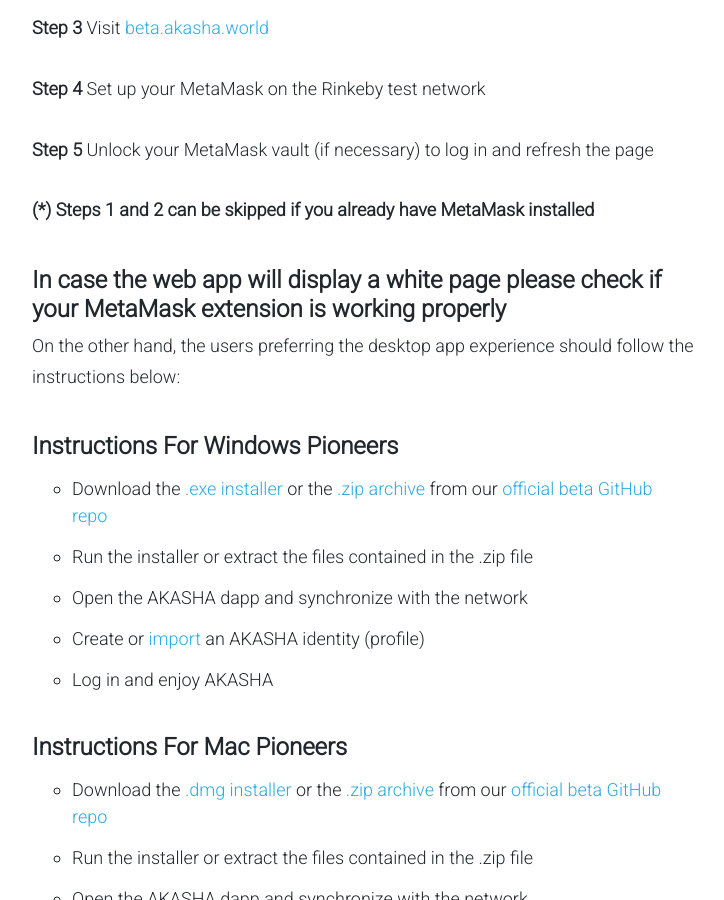
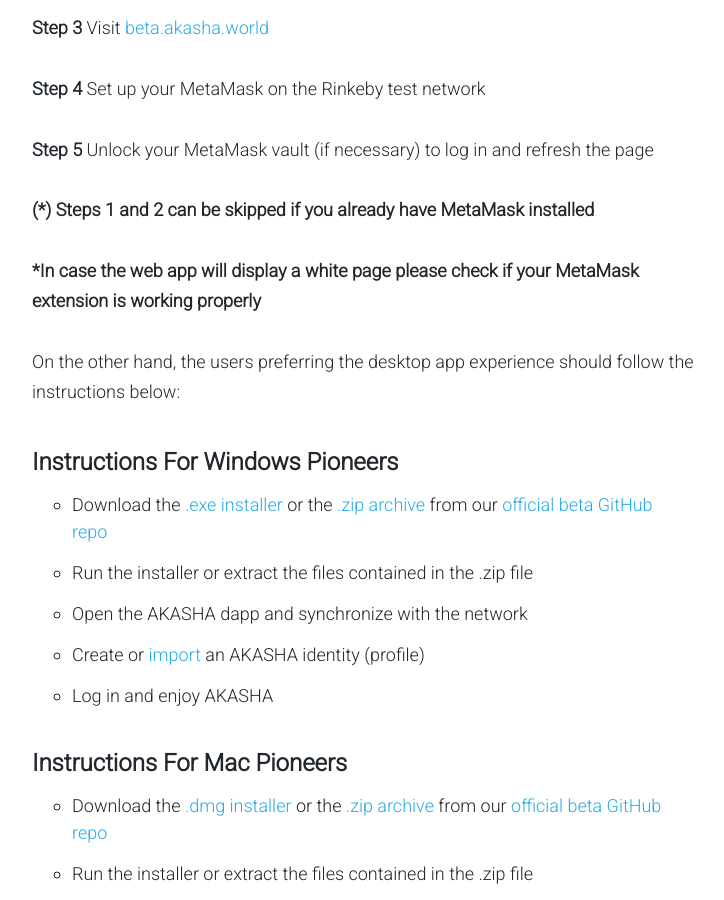
Before and after one commit to AKASHAorg/blog.akasha.world, a Jekyll site: the page built from _posts/2018-04-10-akasha-web-mend-the-gap.md, in a window 1280 px wide and 900 px high, scrolled down 9904 px. Shown: the whole window, without its empty margins (268-992 px from the left). Built offline with Jekyll 4.4.1, drawn with Linux system fonts in a browser that asks for light colours; comment, search, counter and statistics services are not loaded.

```diff
--- a/_posts/2018-04-10-akasha-web-mend-the-gap.md
+++ b/_posts/2018-04-10-akasha-web-mend-the-gap.md
@@ -156,7 +156,7 @@ And now, without further ado, here is how you can get started with the web versi
 
 **(*) Steps 1 and 2 can be skipped if you already have MetaMask installed**
 
-#### In case the web app will display a white page please check if your MetaMask extension is working properly
+***In case the web app will display a white page please check if your MetaMask extension is working properly**
 
 On the other hand, the users preferring the desktop app experience should follow the instructions below:
 
```
